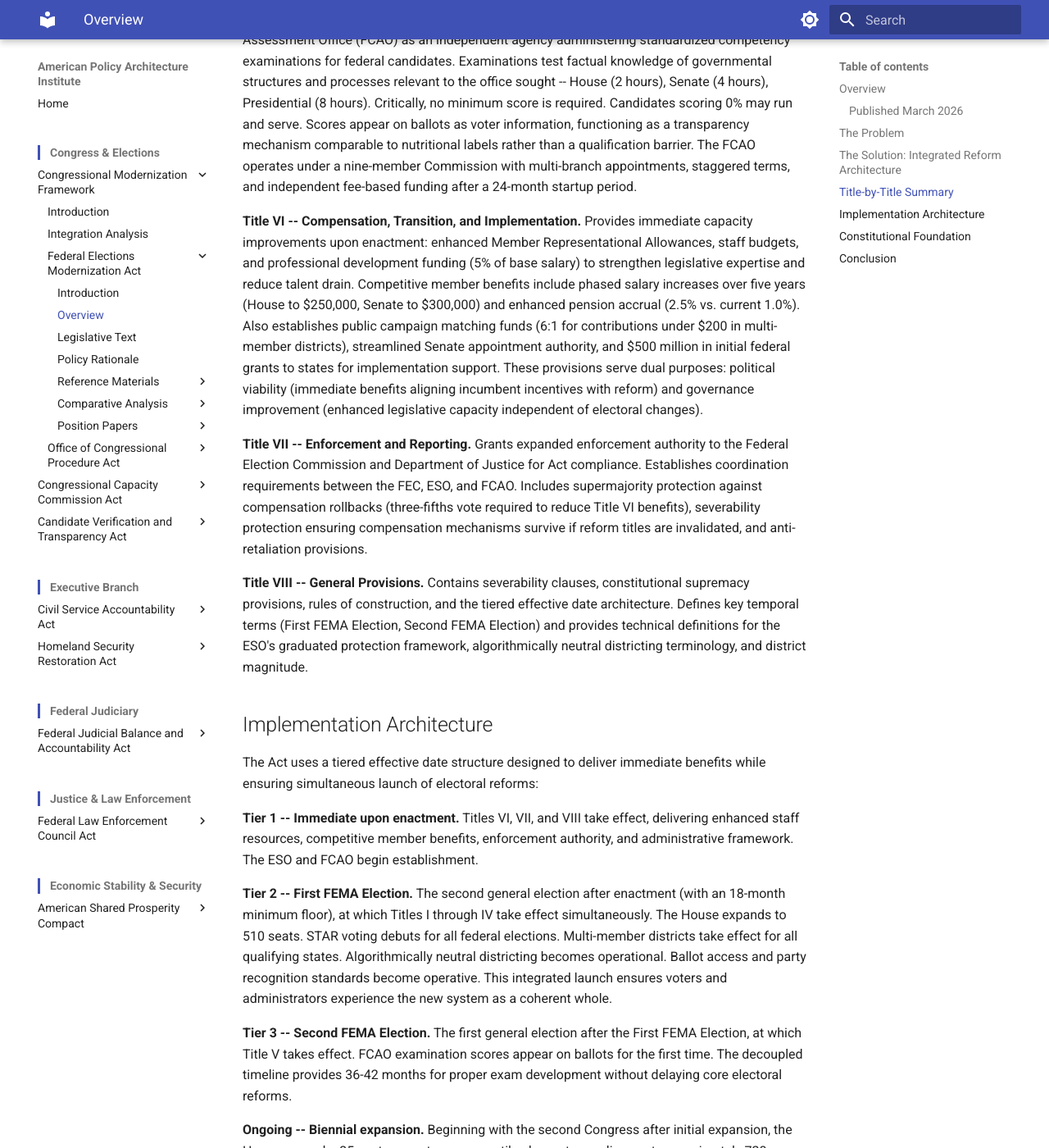
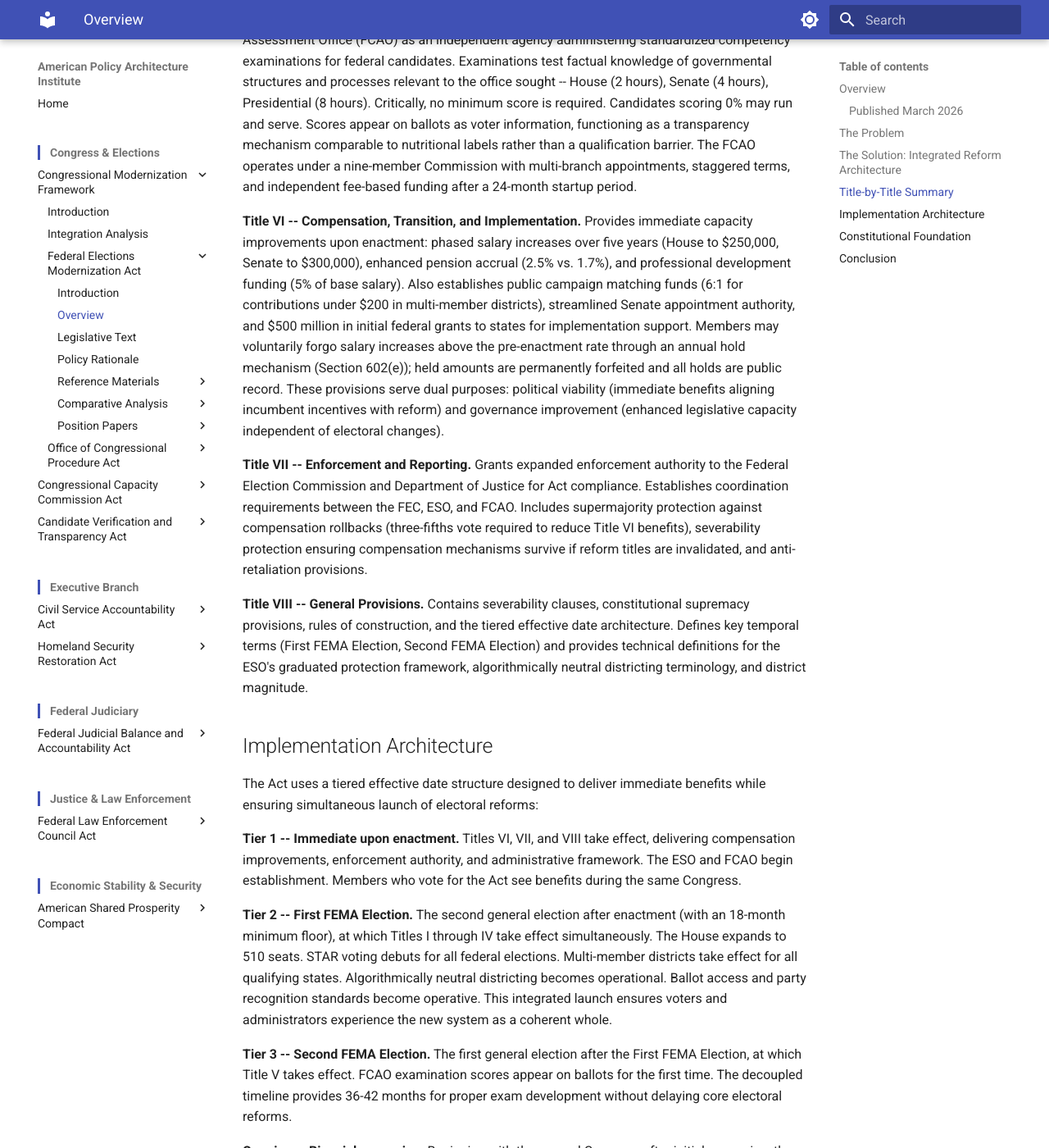
Before and after one commit to albertintech/apai, an MkDocs documentation site: the page built from docs/congress/cmf/fema/overview.md, in a window 1280 px wide and 1400 px high, scrolled down 3366 px. Shown: the whole window at 82% size. Built offline with MkDocs 1.6.1 and Material for MkDocs 9.7.7, drawn with Linux system fonts in a browser that asks for light colours; some of the changed text lies outside the part shown.

Commit message:
Update overview.md

```diff
--- a/docs/congress/cmf/fema/overview.md
+++ b/docs/congress/cmf/fema/overview.md
@@ -28,7 +28,7 @@
 
 A 510-member House elected under winner-take-all plurality is still a dysfunctional House -- just a larger one. The Act therefore requires simultaneous integrated launch: the first expanded election must also be the first STAR voting election, the first multi-member district election for all qualifying states, and the first Joint Endorsement Lists election. This produces a new operating system for congressional elections rather than incremental patches to the existing one.
 
-The Act also addresses the fundamental political economy challenge of democratic reform: incumbents must vote for changes that alter their electoral environment. Title VI solves this through immediate, substantial improvements to staff resources, legislative capacity, and competitive member benefits that take effect upon enactment -- before any electoral reforms launch. This aligns individual incentive with institutional improvement using the same mechanism design logic the Framers applied to constitutional checks and balances.
+The Act also addresses the fundamental political economy challenge of democratic reform: incumbents must vote for changes that alter their electoral environment. Title VI solves this through immediate, substantial compensation and capacity improvements that take effect upon enactment -- before any electoral reforms launch. This aligns individual incentive with institutional improvement using the same mechanism design logic the Framers applied to constitutional checks and balances.
 
 ## Title-by-Title Summary
 
@@ -46,7 +46,7 @@
 
 **Title V -- Non-Qualifying Federal Office Examinations.** Establishes the Federal Candidate Assessment Office (FCAO) as an independent agency administering standardized competency examinations for federal candidates. Examinations test factual knowledge of governmental structures and processes relevant to the office sought -- House (2 hours), Senate (4 hours), Presidential (8 hours). Critically, no minimum score is required. Candidates scoring 0% may run and serve. Scores appear on ballots as voter information, functioning as a transparency mechanism comparable to nutritional labels rather than a qualification barrier. The FCAO operates under a nine-member Commission with multi-branch appointments, staggered terms, and independent fee-based funding after a 24-month startup period.
 
-**Title VI -- Compensation, Transition, and Implementation.** Provides immediate capacity improvements upon enactment: enhanced Member Representational Allowances, staff budgets, and professional development funding (5% of base salary) to strengthen legislative expertise and reduce talent drain. Competitive member benefits include phased salary increases over five years (House to $250,000, Senate to $300,000) and enhanced pension accrual (2.5% vs. current 1.0%). Also establishes public campaign matching funds (6:1 for contributions under $200 in multi-member districts), streamlined Senate appointment authority, and $500 million in initial federal grants to states for implementation support. These provisions serve dual purposes: political viability (immediate benefits aligning incumbent incentives with reform) and governance improvement (enhanced legislative capacity independent of electoral changes).
+**Title VI -- Compensation, Transition, and Implementation.** Provides immediate capacity improvements upon enactment: phased salary increases over five years (House to $250,000, Senate to $300,000), enhanced pension accrual (2.5% vs. 1.7%), and professional development funding (5% of base salary). Also establishes public campaign matching funds (6:1 for contributions under $200 in multi-member districts), streamlined Senate appointment authority, and $500 million in initial federal grants to states for implementation support. Members may voluntarily forgo salary increases above the pre-enactment rate through an annual hold mechanism (Section 602(e)); held amounts are permanently forfeited and all holds are public record. These provisions serve dual purposes: political viability (immediate benefits aligning incumbent incentives with reform) and governance improvement (enhanced legislative capacity independent of electoral changes).
 
 **Title VII -- Enforcement and Reporting.** Grants expanded enforcement authority to the Federal Election Commission and Department of Justice for Act compliance. Establishes coordination requirements between the FEC, ESO, and FCAO. Includes supermajority protection against compensation rollbacks (three-fifths vote required to reduce Title VI benefits), severability protection ensuring compensation mechanisms survive if reform titles are invalidated, and anti-retaliation provisions.
 
@@ -56,7 +56,7 @@
 
 The Act uses a tiered effective date structure designed to deliver immediate benefits while ensuring simultaneous launch of electoral reforms:
 
-**Tier 1 -- Immediate upon enactment.** Titles VI, VII, and VIII take effect, delivering enhanced staff resources, competitive member benefits, enforcement authority, and administrative framework. The ESO and FCAO begin establishment.
+**Tier 1 -- Immediate upon enactment.** Titles VI, VII, and VIII take effect, delivering compensation improvements, enforcement authority, and administrative framework. The ESO and FCAO begin establishment. Members who vote for the Act see benefits during the same Congress.
 
 **Tier 2 -- First FEMA Election.** The second general election after enactment (with an 18-month minimum floor), at which Titles I through IV take effect simultaneously. The House expands to 510 seats. STAR voting debuts for all federal elections. Multi-member districts take effect for all qualifying states. Algorithmically neutral districting becomes operational. Ballot access and party recognition standards become operative. This integrated launch ensures voters and administrators experience the new system as a coherent whole.
 
@@ -72,24 +72,14 @@
 
 ## Conclusion
 
-The Act treats democratic modernization as infrastructure maintenance rather than ideological transformation. Its reforms address measurable operational deficiencies -- representation ratios, electoral geometry, administrative fragmentation, institutional capacity -- through proven mechanisms with extensive precedent. The integrated design ensures each component reinforces the others, while the tiered implementation delivers immediately felt benefits: enhanced legislative capacity takes effect upon enactment, with electoral upgrades delivering benefits to voters on a definite timeline.
+The Act treats democratic modernization as infrastructure maintenance rather than ideological transformation. Its reforms address measurable operational deficiencies -- representation ratios, electoral geometry, administrative fragmentation, institutional capacity -- through proven mechanisms with extensive precedent. The integrated design ensures each component reinforces the others, while the tiered implementation delivers benefits on a human timescale: members who enact these reforms see results during their careers, and voters experience tangible improvements within a single political generation.
 
 ---
 
 <!--
 ## Revision History
 
-**Revision 3.0** (Current)
-- Updated reference line from Rev 5.2 to Rev 5.4
-- Reframed Title VI summary to lead with staff resources and legislative capacity; repositioned member compensation as competitive member benefits
-- Corrected pension accrual comparison from "2.5% vs. 1.7%" (pre-2012 FERS rate) to "2.5% vs. current 1.0%" (post-2012 FERS rate)
-- Reframed Solution Architecture section: "compensation and capacity improvements" to "improvements to staff resources, legislative capacity, and competitive member benefits"
-- Reframed Tier 1 implementation summary to lead with staff resources; removed "Members who vote for the Act see benefits during the same Congress"
-- Reframed Conclusion: replaced member-benefit framing with institutional capacity framing; replaced "benefits on a human timescale" and "voters experience tangible improvements within a single political generation" with "immediately felt benefits" and "electoral upgrades delivering benefits to voters on a definite timeline"
-- Corrected download link path from `electoral/cmf/fema/` to `congress/cmf/fema/`
-- Added "Last revised" line per DPS Rev 2.5
-
-**Revision 2.0**
+**Revision 2.0** (Current)
 - Updated reference line from Rev 5.0 to Rev 5.2
 - Updated opening paragraph to include algorithmically neutral districting in reform component list
 - Updated Solution Architecture section to describe algorithmic districting and its mutual reinforcement with proportional representation; updated simultaneous launch list to specify "all qualifying states"
@@ -104,6 +94,7 @@
 - Wrapped revision history in HTML comment block per DPS Rev 2.3, Section 1.4
 - Added "Revision history available in the raw file." note per DPS Section 1.3
 - Added download link per DPS Section 1.9
+- Updated reference line from Rev 5.2 to Rev 5.4; added single-sentence voluntary compensation hold reference to Title VI summary (Section 602(e): annual hold mechanism, permanent forfeiture, public record)
 
 **Revision 1.0**
 - Initial publication based on FEMA Rev 5.0
@@ -113,7 +104,7 @@
 
 *Revision history available in the raw file.*
 
-> [Download this document](https://github.com/albertintech/apai/blob/main/docs/congress/cmf/fema/overview.md) (opens on GitHub -- click the download button)
+> [Download this document](https://github.com/albertintech/apai/blob/main/docs/electoral/cmf/fema/overview.md) (opens on GitHub -- click the download button)
 
 *Last revised April 2026*
 
```
